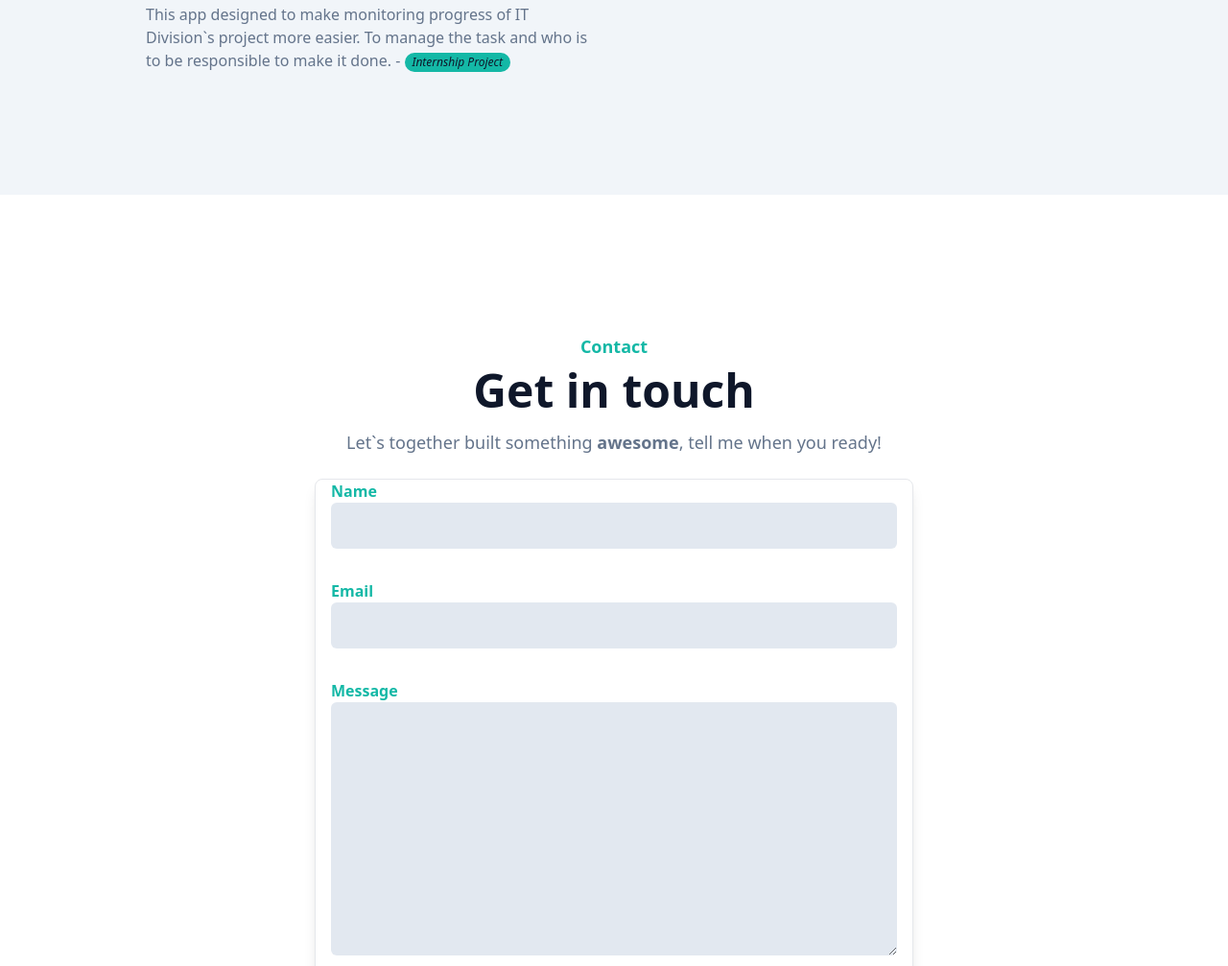
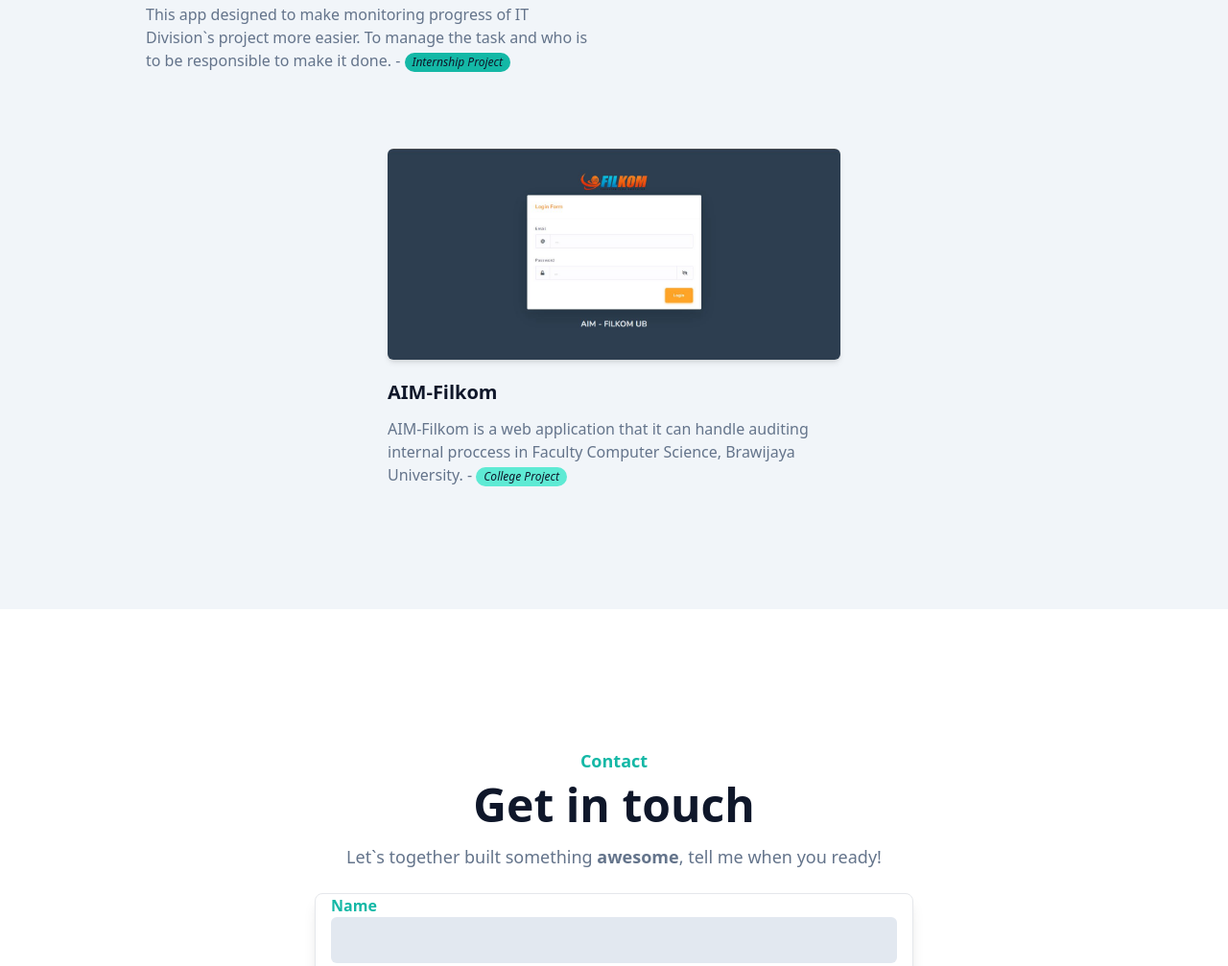
Before and after one commit to DwiIndraKusuma/kusuma-eportfolio, a website: page index.html in a window 1280 px wide. Shown: the part 3025-4032 px from the top of the page at 96% size. Drawn offline with Linux system fonts and the light colour scheme.

Commit message:
[UPDATE] CV + Portfolio

```diff
--- a/index.html
+++ b/index.html
@@ -426,6 +426,29 @@
               </span>
             </p>
           </div>
+          <div class="mb-12 p-4 lg:w-1/2">
+            <div class="rounded-md shadow-md overflow-hidden">
+              <img
+                src="dist/img/portfolio/Aim-Filkom.JPG"
+                width="600"
+                height="317"
+                alt="Aim-Filkom"
+              />
+            </div>
+            <h3 class="font-semibold text-xl text-dark mt-5 mb-3">
+              AIM-Filkom
+            </h3>
+            <p class="font-medium text-base text-secondary">
+              AIM-Filkom is a web application that it can handle auditing
+              internal proccess in Faculty Computer Science, Brawijaya
+              University. -
+              <span
+                class="inline-flex items-center justify-center italic px-2 py-1 text-xs font-medium leading-none text-dark bg-teal-300 rounded-full"
+              >
+                College Project
+              </span>
+            </p>
+          </div>
         </div>
       </div>
     </section>
@@ -548,6 +571,14 @@
                 <a
                   class="inline-block text-base text-secondary hover:text-primary mb-3"
                   target="_blank"
+                  href="https://www.aim-filkom.site/"
+                  >AIM-Filkom</a
+                >
+              </li>
+              <li>
+                <a
+                  class="inline-block text-base text-secondary hover:text-primary mb-3"
+                  target="_blank"
                   href="https://akksaonline.com/"
                   >Akksa Online</a
                 >
```
Also changed, not shown: dist/img/portfolio/AIM-Filkom.JPG (added), dist/output.css, 1 other file.
